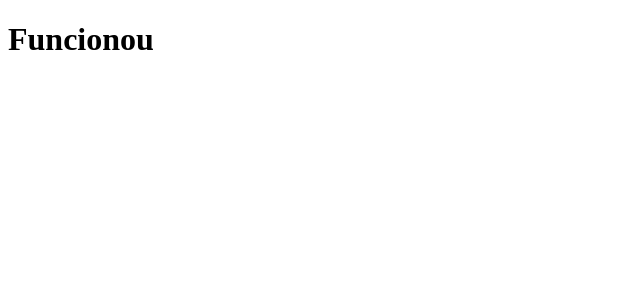
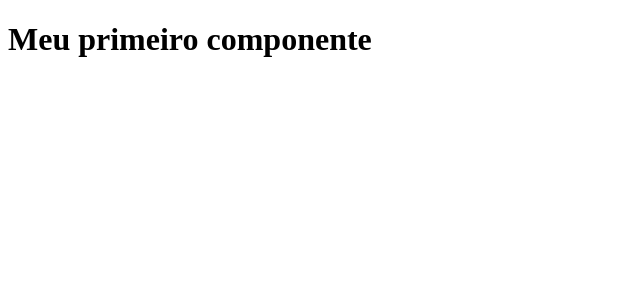
Before and after one commit to silvarafaell/Comecando-com-Angular, an Angular app in the folder todo/: page / in a window 1280 px wide. Shown: the top 300 px of the page, without its empty margins (0-640 px from the left). Built offline with nearby package versions, Linux system fonts and the light colour scheme.

Commit message:
Rodando a aplicacao

```diff
--- a/todo/angular.json
+++ b/todo/angular.json
@@ -1,5 +1,8 @@
 {
   "$schema": "./node_modules/@angular/cli/lib/config/schema.json",
+  "cli": {
+    "analytics": "3fbc2066-efd7-4c8a-b012-f0c0326ca07e"
+  },
   "version": 1,
   "newProjectRoot": "projects",
   "projects": {
--- a/todo/src/app/app.component.html
+++ b/todo/src/app/app.component.html
@@ -1 +1 @@
-<h1>Funcionou</h1>
+<h1>Meu primeiro componente</h1>
--- a/todo/src/app/app.component.ts
+++ b/todo/src/app/app.component.ts
@@ -6,5 +6,4 @@ import { Component } from '@angular/core';
   styleUrls: ['./app.component.css']
 })
 export class AppComponent {
-  title = 'todo';
 }
```
